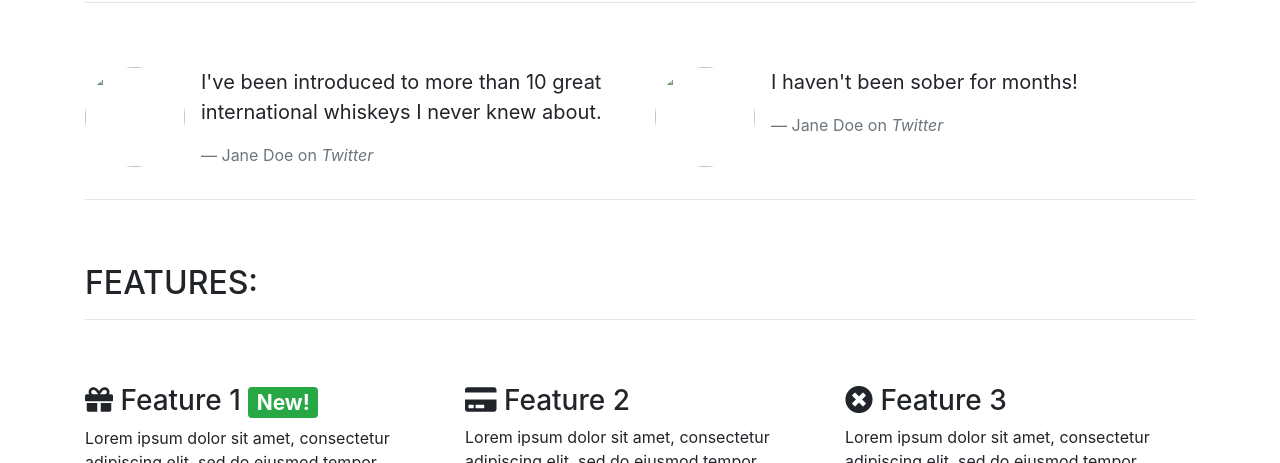
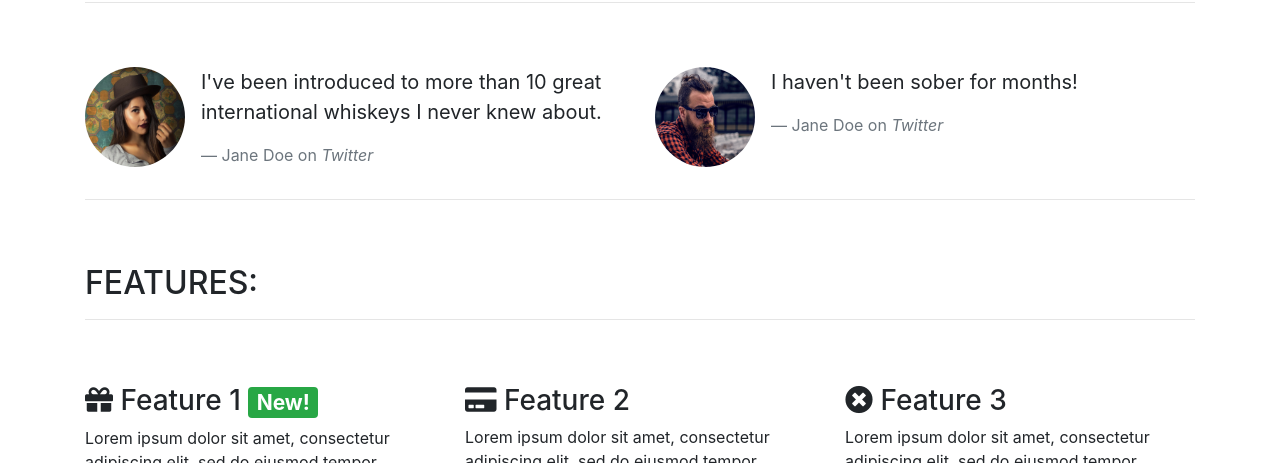
Before and after one commit to CamCove-Crichton/Boostrap-Whiskey-Landing-page, a plain HTML site: page index.html in a window 1280 px wide. Shown: the part 637-1100 px from the top of the page. Drawn offline with nearby package versions, Linux system fonts and the light colour scheme.

Commit message:
Update image links in the index.html file

```diff
--- a/index.html
+++ b/index.html
@@ -62,7 +62,7 @@
                 <div class="col-12 col-md-6">
                     <div class="media">
                         <div class="d-none d-sm-block">
-                            <img src="images/girl-image.png" class="rounded-circle mr-3" height=100 width=100>
+                            <img src="/assets/images/girl-image.png" class="rounded-circle mr-3" height=100 width=100>
                         </div>
                         <div class="media-body">
                             <blockquote class="blockquote">
@@ -75,7 +75,7 @@
                 <div class="col-12 col-md-6">
                     <div class="media">
                         <div class="d-none d-sm-block">
-                            <img src="images/guy-image.png" class="rounded-circle mr-3" height=100 width=100>
+                            <img src="/assets/images/guy-image.png" class="rounded-circle mr-3" height=100 width=100>
                         </div>
                         <div class="media-body">
                             <blockquote class="blockquote">
```
